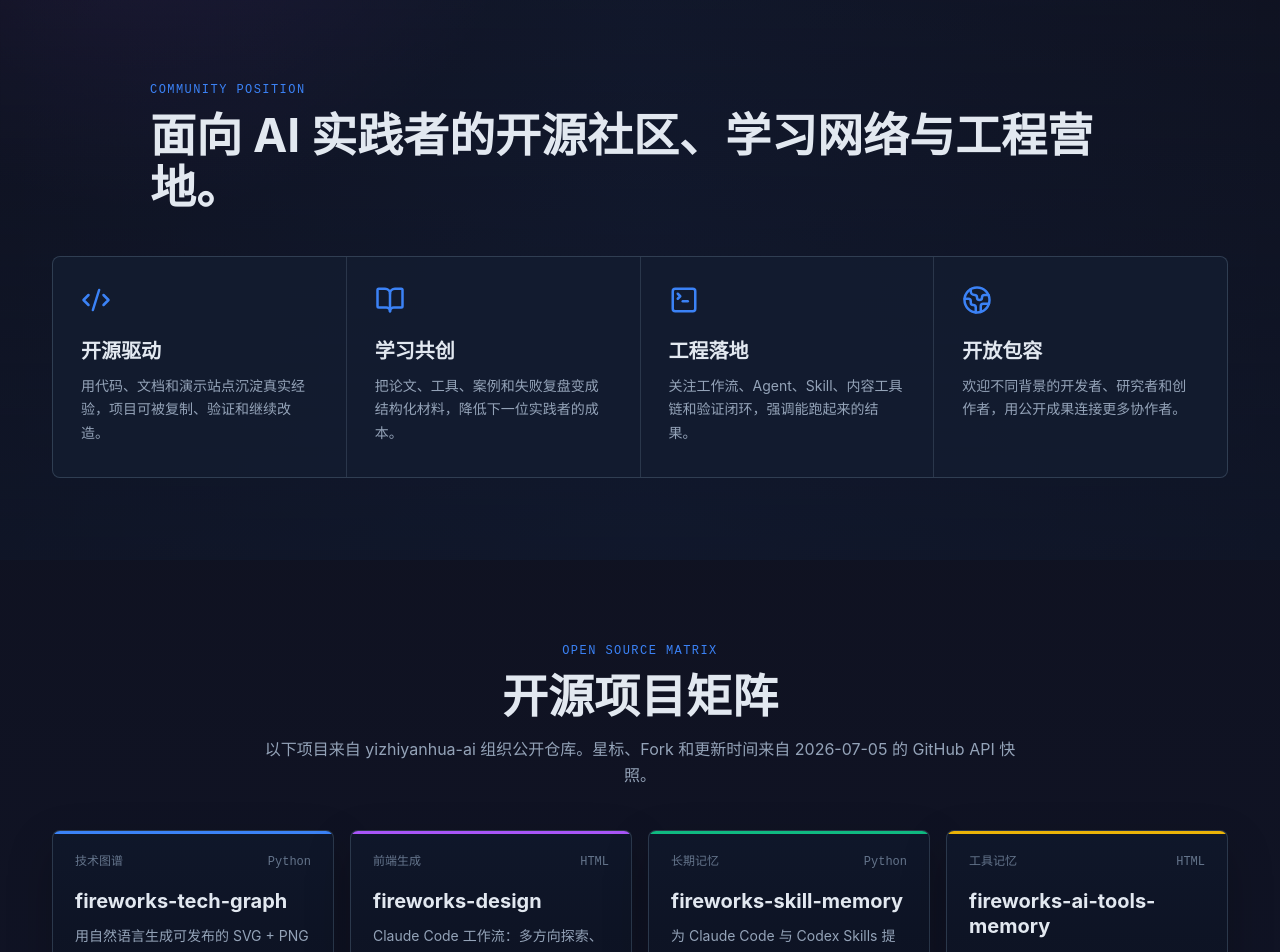
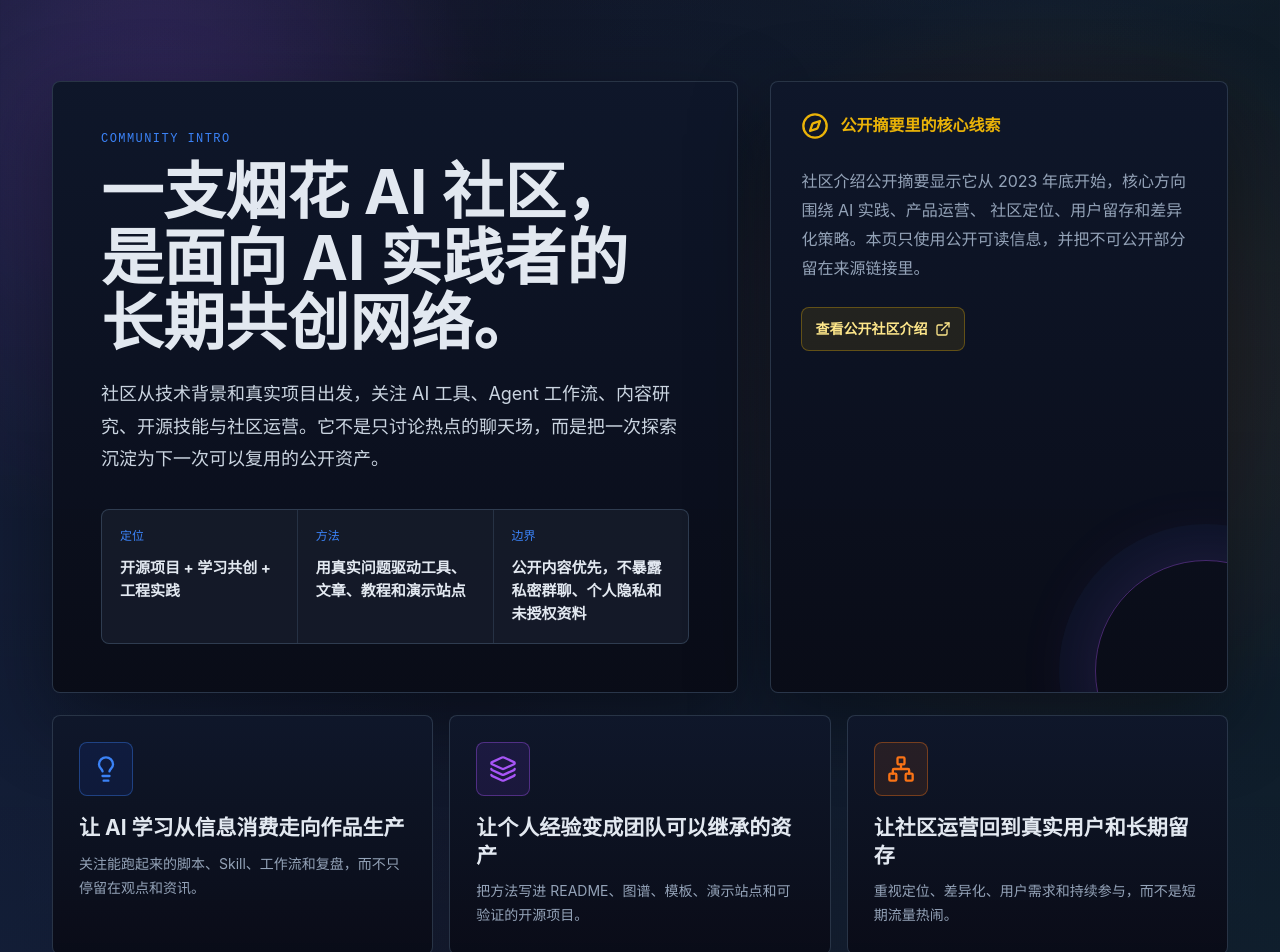
Before and after one commit to yizhiyanhua-ai/fireworks, a React (Vite) app: page / in a window 1280 px wide. Shown: the part 760-1712 px from the top of the page. Built offline with nearby package versions, Linux system fonts and the light colour scheme.

Commit message:
Strengthen community intro and philosophy

```diff
--- a/index.html
+++ b/index.html
@@ -8,7 +8,7 @@
     <title>一支烟花 AI 社区 - 开源 AI 实践者社区</title>
     <meta
       name="description"
-      content="一支烟花 AI 社区官网：连接 AI 实践者、开源项目、学习共创和社区运营，把方法、工具和作品沉淀成可复用资产。"
+      content="一支烟花 AI 社区官网：介绍社区理念、运营方法、开源项目和学习共创节奏，把 AI 实践沉淀成可复用的方法、工具和作品。"
     />
     <meta name="author" content="yizhiyanhua-ai" />
     <meta name="robots" content="index, follow, max-image-preview:large" />
@@ -18,13 +18,13 @@
     <meta property="og:title" content="一支烟花 AI 社区 - 开源 AI 实践者社区" />
     <meta
       property="og:description"
-      content="把 AI 实践变成可复用的方法、工具和作品。"
+      content="社区理念、运营方法、开源项目和学习共创节奏。把 AI 实践变成可复用的方法、工具和作品。"
     />
     <meta property="og:url" content="https://yizhiyanhua-ai.github.io/fireworks/" />
     <meta property="og:image" content="https://yizhiyanhua-ai.github.io/fireworks/assets/fireworks-hero.png" />
     <meta name="twitter:card" content="summary_large_image" />
     <meta name="twitter:title" content="一支烟花 AI 社区" />
-    <meta name="twitter:description" content="开源、共创、长期主义的 AI 实践者社区。" />
+    <meta name="twitter:description" content="社区理念、开源项目、学习共创和长期主义的 AI 实践者社区。" />
     <meta name="twitter:image" content="https://yizhiyanhua-ai.github.io/fireworks/assets/fireworks-hero.png" />
     <link rel="icon" href="/fireworks/favicon.svg" type="image/svg+xml" />
     <link rel="manifest" href="/fireworks/site.webmanifest" />
@@ -36,7 +36,7 @@
         "alternateName": "yizhiyanhua-ai",
         "url": "https://yizhiyanhua-ai.github.io/fireworks/",
         "sameAs": ["https://github.com/yizhiyanhua-ai"],
-        "description": "开源 AI 实践者社区，连接学习共创、工程项目和工具沉淀。"
+        "description": "开源 AI 实践者社区，连接社区理念、学习共创、工程项目和工具沉淀。"
       }
     </script>
   </head>
--- a/src/communityData.js
+++ b/src/communityData.js
@@ -32,6 +32,42 @@ export const projectStats = {
   updatedAt: '2026-07-05',
   source: 'GitHub REST API / yizhiyanhua-ai public repositories',
 };
+
+export const communityIntro = {
+  founded: '2023 年底',
+  headline: '一支烟花 AI 社区，是面向 AI 实践者的长期共创网络。',
+  body:
+    '社区从技术背景和真实项目出发，关注 AI 工具、Agent 工作流、内容研究、开源技能与社区运营。它不是只讨论热点的聊天场，而是把一次探索沉淀为下一次可以复用的公开资产。',
+  notes: [
+    {
+      label: '定位',
+      value: '开源项目 + 学习共创 + 工程实践',
+    },
+    {
+      label: '方法',
+      value: '用真实问题驱动工具、文章、教程和演示站点',
+    },
+    {
+      label: '边界',
+      value: '公开内容优先，不暴露私密群聊、个人隐私和未授权资料',
+    },
+  ],
+};
+
+export const communityBeliefs = [
+  {
+    title: '让 AI 学习从信息消费走向作品生产',
+    body: '关注能跑起来的脚本、Skill、工作流和复盘，而不只停留在观点和资讯。',
+  },
+  {
+    title: '让个人经验变成团队可以继承的资产',
+    body: '把方法写进 README、图谱、模板、演示站点和可验证的开源项目。',
+  },
+  {
+    title: '让社区运营回到真实用户和长期留存',
+    body: '重视定位、差异化、用户需求和持续参与，而不是短期流量热闹。',
+  },
+];
 
 export const featuredProjects = [
   {
@@ -143,12 +179,12 @@ export const featuredProjects = [
 export const operatingPrinciples = [
   {
     title: '开源开放',
-    body: '优先沉淀可验证、可复用、可 Fork 的项目和方法，不把经验只留在聊天记录里。',
+    body: '优先沉淀可验证、可复用、可 Fork 的项目和方法，让社区成果可以被外部开发者继续使用。',
     tone: 'blue',
   },
   {
     title: '共建共治',
-    body: '社区的价值来自真实使用者：提出问题、复盘过程、贡献脚本、修正文档。',
+    body: '社区的价值来自真实使用者：提出问题、复盘过程、贡献脚本、修正文档、共同维护质量。',
     tone: 'orange',
   },
   {
@@ -158,7 +194,7 @@ export const operatingPrinciples = [
   },
   {
     title: '长期主义',
-    body: '把一次性技巧升级成工具链、Skill、教程和开源项目，让学习曲线持续复利。',
+    body: '把一次性技巧升级成工具链、Skill、教程和开源项目，让个人学习曲线和社区资产持续复利。',
     tone: 'green',
   },
   {
--- a/src/main.jsx
+++ b/src/main.jsx
@@ -4,12 +4,16 @@ import {
   Boxes,
   CalendarDays,
   Code2,
+  Compass,
   ExternalLink,
   Github,
   GitFork,
   Globe2,
+  Layers3,
+  Lightbulb,
   LockKeyhole,
   MessageCircle,
+  Network,
   Rocket,
   ShieldCheck,
   Sparkles,
@@ -18,6 +22,8 @@ import {
   Users,
 } from 'lucide-react';
 import {
+  communityBeliefs,
+  communityIntro,
   featuredProjects,
   operatingPrinciples,
   projectStats,
@@ -35,9 +41,10 @@ const icons = {
 };
 
 const navItems = [
+  ['社区介绍', '#community'],
+  ['社区理念', '#principles'],
   ['开源项目', '#projects'],
   ['学习共创', '#rhythm'],
-  ['社区运营', '#principles'],
   ['资源导航', '#sources'],
 ];
 
@@ -120,7 +127,7 @@ function App() {
             <h1>一支烟花 AI 社区</h1>
             <p className="hero-lede">
               把 AI 实践变成可复用的方法、工具和作品。连接学习共创、工程项目和内容研究，
-              让一次探索成为下一次行动的基础设施。
+              让一次探索成为下一次行动的基础设施，也让社区的知识和理念不断沉淀。
             </p>
             <div className="hero-actions">
               <a className="button primary" href="#projects">
@@ -129,12 +136,10 @@ function App() {
               </a>
               <a
                 className="button secondary"
-                href="https://note.mowen.cn/detail/mQcaY_6GxndRz6_g8m5Uw?code=jc1ShFKLB7tkan9v"
-                target="_blank"
-                rel="noreferrer"
+                href="#community"
               >
                 <Users size={18} aria-hidden="true" />
-                查看社区介绍
+                了解社区理念
               </a>
             </div>
             <div className="hero-principles" aria-label="社区关键词">
@@ -147,7 +152,7 @@ function App() {
               <Stat value={projectStats.repos} label="公开仓库" />
               <Stat value={projectStats.stars} label="GitHub stars" />
               <Stat value={projectStats.forks} label="Forks" />
-              <Stat value="2023" label="社区起点" />
+              <Stat value={communityIntro.founded.slice(0, 4)} label="社区起点" />
             </div>
           </div>
           <div className="hero-visual" aria-label="烟花 AI 社区视觉">
@@ -163,10 +168,58 @@ function App() {
           </div>
         </section>
 
-        <section className="position-section section-band">
+        <section className="community-section section-band" id="community">
+          <div className="community-shell">
+            <div className="community-copy">
+              <span className="section-kicker">Community Intro</span>
+              <h2>{communityIntro.headline}</h2>
+              <p>{communityIntro.body}</p>
+              <div className="intro-notes">
+                {communityIntro.notes.map((item) => (
+                  <div key={item.label}>
+                    <span>{item.label}</span>
+                    <strong>{item.value}</strong>
+                  </div>
+                ))}
+              </div>
+            </div>
+            <div className="belief-panel" aria-label="社区理念">
+              <div className="belief-panel-head">
+                <Compass size={28} aria-hidden="true" />
+                <span>公开摘要里的核心线索</span>
+              </div>
+              <p>
+                社区介绍公开摘要显示它从 2023 年底开始，核心方向围绕 AI 实践、产品运营、
+                社区定位、用户留存和差异化策略。本页只使用公开可读信息，并把不可公开部分留在来源链接里。
+              </p>
+              <a
+                href="https://note.mowen.cn/detail/mQcaY_6GxndRz6_g8m5Uw?code=jc1ShFKLB7tkan9v"
+                target="_blank"
+                rel="noreferrer"
+              >
+                查看公开社区介绍 <ExternalLink size={16} aria-hidden="true" />
+              </a>
+            </div>
+          </div>
+          <div className="belief-grid">
+            {communityBeliefs.map((belief, index) => (
+              <article key={belief.title}>
+                <span className="belief-icon">
+                  {index === 0 && <Lightbulb size={28} aria-hidden="true" />}
+                  {index === 1 && <Layers3 size={28} aria-hidden="true" />}
+                  {index === 2 && <Network size={28} aria-hidden="true" />}
+                </span>
+                <h3>{belief.title}</h3>
+                <p>{belief.body}</p>
+              </article>
+            ))}
+          </div>
+        </section>
+
+        <section className="position-section">
           <div className="section-heading left">
             <span className="section-kicker">Community Position</span>
-            <h2>面向 AI 实践者的开源社区、学习网络与工程营地。</h2>
+            <h2>它连接四类长期价值。</h2>
           </div>
           <div className="position-grid">
             <article>
@@ -239,7 +292,7 @@ function App() {
         <section className="principles-section" id="principles">
           <div className="section-heading left">
             <span className="section-kicker">Operating Principles</span>
-            <h2>社区运营原则</h2>
+            <h2>社区理念不是口号，是每个项目的交付标准。</h2>
             <p>官网只呈现公开且可验证的信息。私密群聊、个人联系方式、未授权材料不进入页面。</p>
           </div>
           <div className="principles-grid">
@@ -281,7 +334,7 @@ function App() {
           <div className="join-content">
             <h2>一起点燃更多 AI 的火花</h2>
             <p>
-              从一个问题、一段脚本、一次复盘开始，把个人探索变成社区可以继续生长的项目。
+              从一个问题、一段脚本、一次复盘开始，把个人探索变成社区可以继续生长的项目、方法和理念。
             </p>
             <div className="hero-actions">
               <a
--- a/src/styles.css
+++ b/src/styles.css
@@ -37,8 +37,9 @@ body {
   margin: 0;
   min-width: 320px;
   background:
-    radial-gradient(circle at 82% 6%, rgba(59, 130, 246, 0.18), transparent 30rem),
-    radial-gradient(circle at 12% 12%, rgba(168, 85, 247, 0.13), transparent 24rem),
+    radial-gradient(circle at 82% 6%, rgba(59, 130, 246, 0.2), transparent 30rem),
+    radial-gradient(circle at 12% 12%, rgba(168, 85, 247, 0.16), transparent 24rem),
+    radial-gradient(circle at 48% 34%, rgba(249, 115, 22, 0.08), transparent 34rem),
     linear-gradient(180deg, #0f0f1a 0%, #101426 42%, #090b16 100%);
   color: var(--text);
   line-height: 1.6;
@@ -65,7 +66,7 @@ a {
   min-height: 68px;
   padding: 0 52px;
   border-bottom: 1px solid rgba(51, 65, 85, 0.6);
-  background: rgba(7, 8, 18, 0.82);
+  background: linear-gradient(90deg, rgba(7, 8, 18, 0.88), rgba(15, 23, 42, 0.76));
   backdrop-filter: blur(18px);
 }
 
@@ -145,6 +146,9 @@ main {
   min-height: min(760px, calc(100vh - 128px));
   padding: 68px 52px 50px;
   border-bottom: 1px solid rgba(51, 65, 85, 0.7);
+  background:
+    linear-gradient(115deg, rgba(124, 58, 237, 0.1), transparent 36%),
+    linear-gradient(180deg, rgba(7, 8, 18, 0.22), rgba(15, 23, 42, 0.34));
   overflow: hidden;
 }
 
@@ -179,6 +183,7 @@ h1 {
   line-height: 0.98;
   letter-spacing: 0;
   font-weight: 900;
+  text-shadow: 0 0 34px rgba(168, 85, 247, 0.18);
 }
 
 .hero-lede {
@@ -187,6 +192,7 @@ h1 {
   color: var(--muted);
   font-size: clamp(17px, 2vw, 21px);
   line-height: 1.7;
+  text-wrap: pretty;
 }
 
 .hero-actions {
@@ -220,7 +226,7 @@ h1 {
 }
 
 .button.primary {
-  color: #0b1020;
+  color: #fff;
   background: linear-gradient(135deg, #f97316 0%, #a855f7 54%, #3b82f6 100%);
   box-shadow: 0 18px 46px rgba(124, 58, 237, 0.34);
 }
@@ -268,7 +274,10 @@ h1 {
   padding: 15px 16px;
   border: 1px solid rgba(51, 65, 85, 0.84);
   border-radius: 8px;
-  background: rgba(15, 23, 42, 0.62);
+  background:
+    linear-gradient(180deg, rgba(15, 23, 42, 0.78), rgba(15, 23, 42, 0.52)),
+    rgba(15, 23, 42, 0.62);
+  box-shadow: inset 0 1px 0 rgba(226, 232, 240, 0.04);
 }
 
 .stat strong {
@@ -324,7 +333,7 @@ h1 {
 
 .section-band {
   background:
-    linear-gradient(180deg, rgba(15, 23, 42, 0.28), rgba(15, 23, 42, 0.62)),
+    linear-gradient(180deg, rgba(15, 23, 42, 0.34), rgba(15, 23, 42, 0.72)),
     linear-gradient(90deg, transparent, rgba(59, 130, 246, 0.06), transparent);
 }
 
@@ -365,6 +374,202 @@ section:not(.hero-section) {
   margin-top: 14px;
   color: var(--muted);
   font-size: 16px;
+}
+
+.community-section {
+  position: relative;
+  overflow: hidden;
+}
+
+.community-section::before {
+  content: "";
+  position: absolute;
+  inset: 0;
+  pointer-events: none;
+  background:
+    radial-gradient(circle at 12% 18%, rgba(168, 85, 247, 0.16), transparent 22rem),
+    radial-gradient(circle at 82% 36%, rgba(249, 115, 22, 0.13), transparent 24rem),
+    linear-gradient(90deg, rgba(59, 130, 246, 0.07), transparent 36%, rgba(16, 185, 129, 0.05));
+}
+
+.community-shell {
+  position: relative;
+  display: grid;
+  grid-template-columns: minmax(0, 1.08fr) minmax(360px, 0.72fr);
+  gap: 32px;
+  max-width: 1180px;
+  margin: 0 auto;
+  align-items: stretch;
+}
+
+.community-copy,
+.belief-panel {
+  border: 1px solid rgba(51, 65, 85, 0.76);
+  border-radius: 8px;
+  background:
+    linear-gradient(180deg, rgba(15, 23, 42, 0.9), rgba(9, 11, 22, 0.92)),
+    var(--panel);
+  box-shadow: var(--shadow);
+}
+
+.community-copy {
+  padding: clamp(28px, 4vw, 48px);
+}
+
+.community-copy h2 {
+  max-width: 13ch;
+  font-size: clamp(34px, 5vw, 62px);
+  line-height: 1.06;
+  letter-spacing: 0;
+}
+
+.community-copy p {
+  max-width: 44rem;
+  margin-top: 22px;
+  color: #cbd5e1;
+  font-size: 18px;
+  line-height: 1.8;
+  text-wrap: pretty;
+}
+
+.intro-notes {
+  display: grid;
+  grid-template-columns: repeat(3, minmax(0, 1fr));
+  gap: 1px;
+  margin-top: 34px;
+  border: 1px solid rgba(51, 65, 85, 0.78);
+  border-radius: 8px;
+  overflow: hidden;
+  background: rgba(51, 65, 85, 0.72);
+}
+
+.intro-notes div {
+  padding: 18px;
+  background: rgba(7, 8, 18, 0.56);
+}
+
+.intro-notes span {
+  display: block;
+  color: var(--blue);
+  font-family: "SF Mono", "Fira Code", ui-monospace, monospace;
+  font-size: 12px;
+}
+
+.intro-notes strong {
+  display: block;
+  margin-top: 8px;
+  color: var(--text);
+  font-size: 15px;
+  line-height: 1.55;
+}
+
+.belief-panel {
+  position: relative;
+  padding: 30px;
+  overflow: hidden;
+}
+
+.belief-panel::after {
+  content: "";
+  position: absolute;
+  right: -90px;
+  bottom: -90px;
+  width: 220px;
+  height: 220px;
+  border-radius: 999px;
+  border: 1px solid rgba(168, 85, 247, 0.38);
+  box-shadow:
+    0 0 0 36px rgba(59, 130, 246, 0.04),
+    0 0 80px rgba(168, 85, 247, 0.16);
+}
+
+.belief-panel-head {
+  display: inline-flex;
+  align-items: center;
+  gap: 11px;
+  color: var(--gold);
+  font-weight: 800;
+}
+
+.belief-panel p {
+  position: relative;
+  z-index: 1;
+  margin-top: 20px;
+  color: var(--muted);
+  font-size: 16px;
+  line-height: 1.8;
+}
+
+.belief-panel a {
+  position: relative;
+  z-index: 1;
+  display: inline-flex;
+  align-items: center;
+  gap: 8px;
+  margin-top: 24px;
+  padding: 10px 13px;
+  border: 1px solid rgba(234, 179, 8, 0.32);
+  border-radius: 8px;
+  color: #fde68a;
+  text-decoration: none;
+  font-size: 14px;
+  font-weight: 800;
+  background: rgba(234, 179, 8, 0.1);
+}
+
+.belief-grid {
+  position: relative;
+  display: grid;
+  grid-template-columns: repeat(3, minmax(0, 1fr));
+  gap: 16px;
+  max-width: 1180px;
+  margin: 22px auto 0;
+}
+
+.belief-grid article {
+  min-height: 220px;
+  padding: 26px;
+  border: 1px solid rgba(51, 65, 85, 0.76);
+  border-radius: 8px;
+  background:
+    linear-gradient(180deg, rgba(15, 23, 42, 0.86), rgba(9, 11, 22, 0.9)),
+    var(--panel);
+}
+
+.belief-icon {
+  display: inline-grid;
+  place-items: center;
+  width: 54px;
+  height: 54px;
+  border: 1px solid rgba(59, 130, 246, 0.38);
+  border-radius: 8px;
+  color: var(--blue);
+  background: rgba(29, 78, 216, 0.12);
+}
+
+.belief-grid article:nth-child(2) .belief-icon {
+  color: var(--purple);
+  border-color: rgba(168, 85, 247, 0.38);
+  background: rgba(124, 58, 237, 0.12);
+}
+
+.belief-grid article:nth-child(3) .belief-icon {
+  color: var(--orange);
+  border-color: rgba(249, 115, 22, 0.38);
+  background: rgba(249, 115, 22, 0.1);
+}
+
+.belief-grid h3 {
+  margin-top: 18px;
+  font-size: 21px;
+  line-height: 1.3;
+}
+
+.belief-grid p {
+  margin-top: 10px;
+  color: var(--muted);
+  font-size: 14px;
+  line-height: 1.75;
 }
 
 .position-grid,
@@ -438,8 +643,18 @@ section:not(.hero-section) {
   background:
     linear-gradient(180deg, rgba(15, 23, 42, 0.95), rgba(9, 11, 22, 0.96)),
     var(--panel);
-  box-shadow: 0 18px 46px rgba(0, 0, 0, 0.22);
+  box-shadow:
+    inset 0 1px 0 rgba(226, 232, 240, 0.03),
+    0 18px 46px rgba(0, 0, 0, 0.22);
   overflow: hidden;
+}
+
+.project-card:hover {
+  transform: translateY(-3px);
+  border-color: rgba(59, 130, 246, 0.62);
+  box-shadow:
+    inset 0 1px 0 rgba(226, 232, 240, 0.05),
+    0 24px 62px rgba(0, 0, 0, 0.3);
 }
 
 .project-card::before {
@@ -579,7 +794,7 @@ section:not(.hero-section) {
   border: 1px solid rgba(51, 65, 85, 0.82);
   border-radius: 8px;
   color: var(--blue);
-  background: #0f172a;
+  background: linear-gradient(180deg, #111c32, #0f172a);
   box-shadow: 0 0 0 8px rgba(15, 23, 42, 0.82);
 }
 
@@ -601,6 +816,23 @@ section:not(.hero-section) {
 
 .principle svg {
   color: var(--accent, var(--blue));
+}
+
+.principle {
+  position: relative;
+  overflow: hidden;
+}
+
+.principle::after {
+  content: "";
+  position: absolute;
+  inset: auto 18px 18px auto;
+  width: 46px;
+  height: 46px;
+  border-radius: 999px;
+  background: var(--accent, var(--blue));
+  opacity: 0.08;
+  filter: blur(8px);
 }
 
 .tone-blue {
@@ -640,6 +872,16 @@ section:not(.hero-section) {
   border-radius: 8px;
   background: rgba(15, 23, 42, 0.78);
   text-decoration: none;
+  transition:
+    transform 160ms ease,
+    border-color 160ms ease,
+    background 160ms ease;
+}
+
+.source-row:hover {
+  transform: translateY(-2px);
+  border-color: rgba(16, 185, 129, 0.42);
+  background: rgba(15, 23, 42, 0.94);
 }
 
 .source-row span {
@@ -668,11 +910,12 @@ section:not(.hero-section) {
   min-height: 360px;
   margin: 72px auto 0;
   padding: 72px 52px;
-  border: 1px solid rgba(51, 65, 85, 0.82);
+  border: 1px solid rgba(168, 85, 247, 0.34);
   border-radius: 8px;
   background:
-    radial-gradient(circle at 12% 18%, rgba(168, 85, 247, 0.25), transparent 18rem),
-    radial-gradient(circle at 86% 44%, rgba(249, 115, 22, 0.2), transparent 22rem),
+    radial-gradient(circle at 12% 18%, rgba(168, 85, 247, 0.32), transparent 18rem),
+    radial-gradient(circle at 86% 44%, rgba(249, 115, 22, 0.25), transparent 22rem),
+    linear-gradient(135deg, rgba(59, 130, 246, 0.1), transparent 45%),
     #0a0d19;
   overflow: hidden;
 }
@@ -764,8 +1007,14 @@ footer {
 
   .position-grid,
   .principles-grid,
-  .project-grid {
+  .project-grid,
+  .belief-grid,
+  .intro-notes {
     grid-template-columns: repeat(2, minmax(0, 1fr));
+  }
+
+  .community-shell {
+    grid-template-columns: 1fr;
   }
 
   .rhythm-line {
@@ -848,7 +1097,9 @@ footer {
   .position-grid,
   .principles-grid,
   .project-grid,
-  .rhythm-line {
+  .rhythm-line,
+  .belief-grid,
+  .intro-notes {
     grid-template-columns: 1fr;
   }
 
@@ -902,8 +1153,23 @@ footer {
 
   .position-grid article,
   .principle,
-  .project-card {
+  .project-card,
+  .belief-grid article {
     padding: 22px;
+  }
+
+  .community-copy,
+  .belief-panel {
+    padding: 24px;
+  }
+
+  .community-copy h2 {
+    max-width: none;
+    font-size: 31px;
+  }
+
+  .community-copy p {
+    font-size: 16px;
   }
 }
 
```
Also changed, not shown: 1 other file (tests, documents, lock files or other folders).
